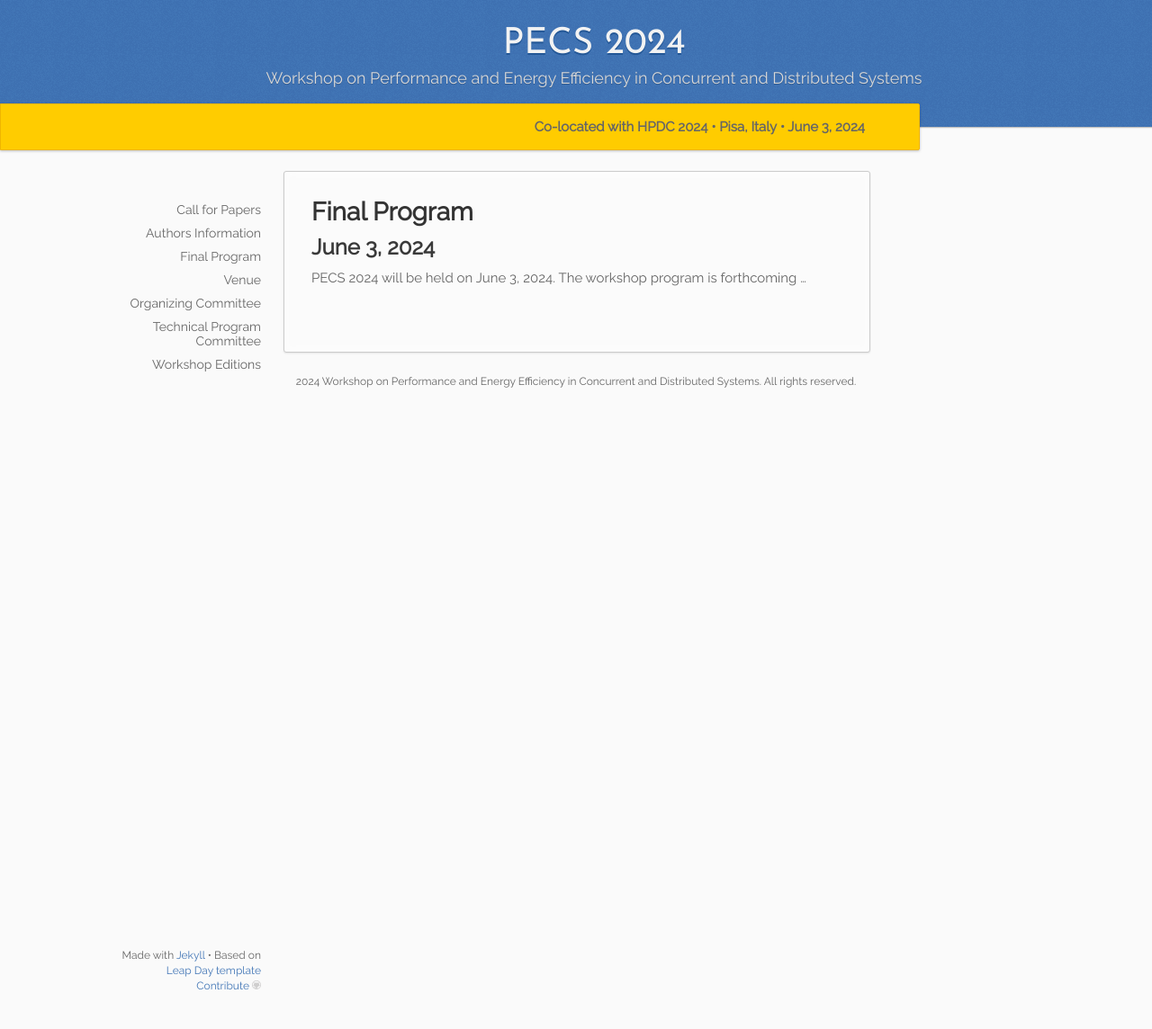
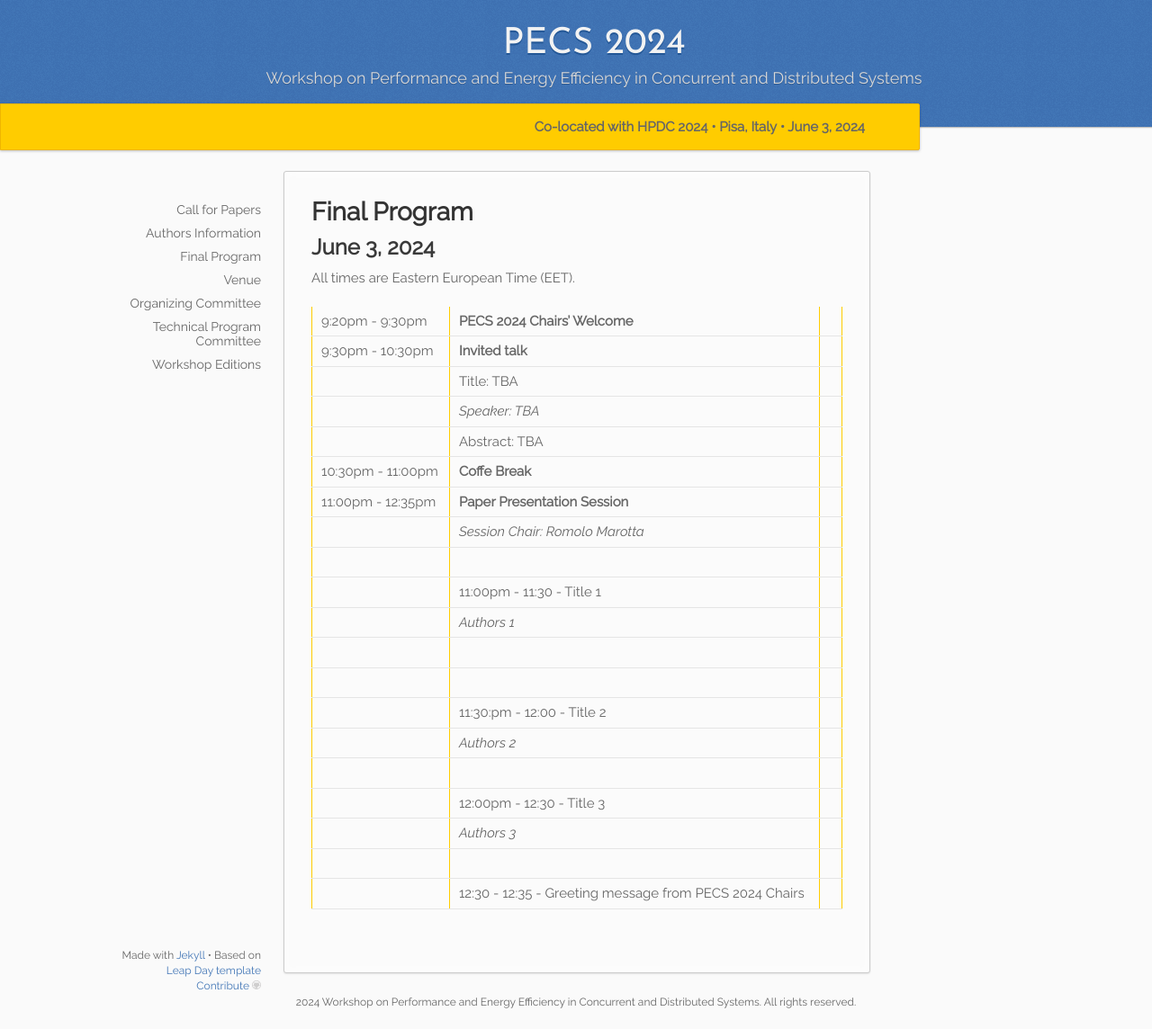
Before and after one commit to pecs-workshop/pecs-workshop.github.io, a Jekyll site: the page built from _2024/05.program.md, in a window 1280 px wide and 1144 px high. Shown: the whole window at 90% size. Built offline with Jekyll 4.4.1, drawn with Linux system fonts in a browser that asks for light colours.

Commit message:
Schedule

```diff
--- a/_2024/05.program.md
+++ b/_2024/05.program.md
@@ -10,4 +10,25 @@
 
 ## June 3, 2024
 
-PECS 2024 will be held on June 3, 2024. The workshop program is forthcoming ...
+All times are Eastern European Time (EET).
+
+| 9:20pm - 9:30pm | **PECS 2024 Chairs' Welcome** |
+| 9:30pm - 10:30pm | **Invited talk** |
+| | Title: TBA |
+| | *Speaker: TBA* |
+| |Abstract: TBA||
+| 10:30pm - 11:00pm | **Coffe Break** |
+| 11:00pm - 12:35pm | **Paper Presentation Session** |
+| | *Session Chair: Romolo Marotta* |
+| | |
+| | 11:00pm - 11:30 - Title 1 |
+| | *Authors 1* |
+| | |
+| | |
+| | 11:30:pm - 12:00 - Title 2 |
+| | *Authors 2* |
+| | |
+| | 12:00pm - 12:30 - Title 3 |
+| | *Authors 3* |
+| | |
+| | 12:30 - 12:35 - Greeting message from PECS 2024 Chairs |
```
Also changed, not shown: _2023/05.program.md (+1 -1 lines), _2024/_introduction_text.md (+1 -1 lines).
